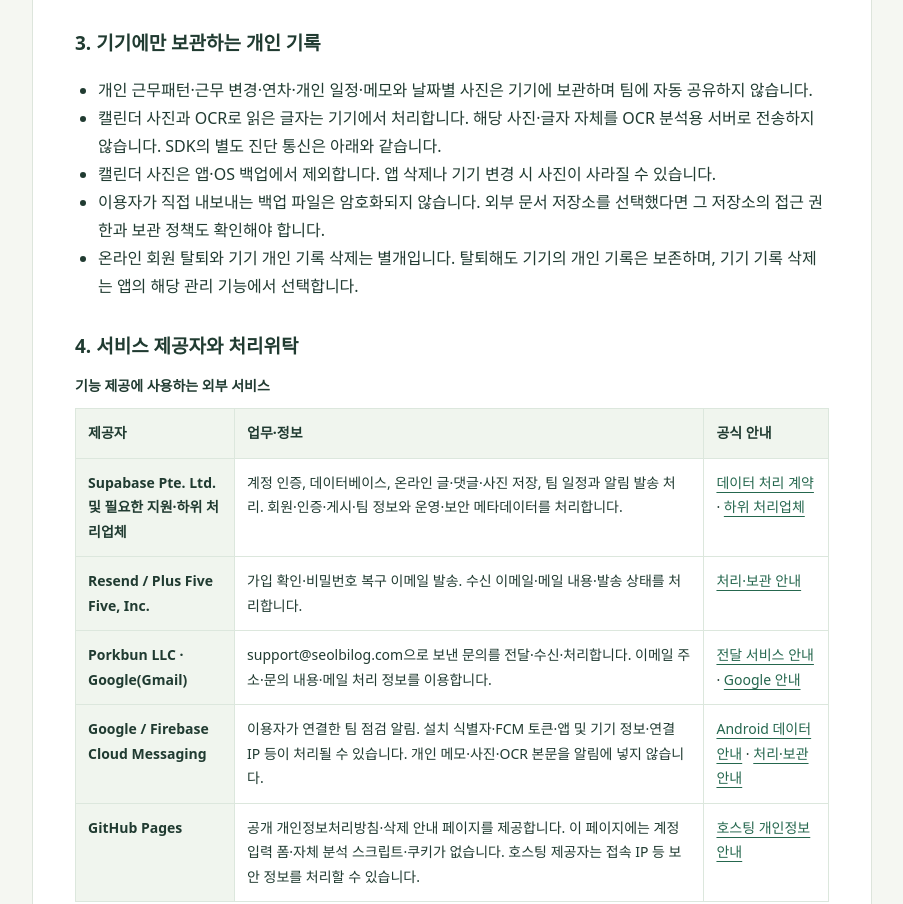
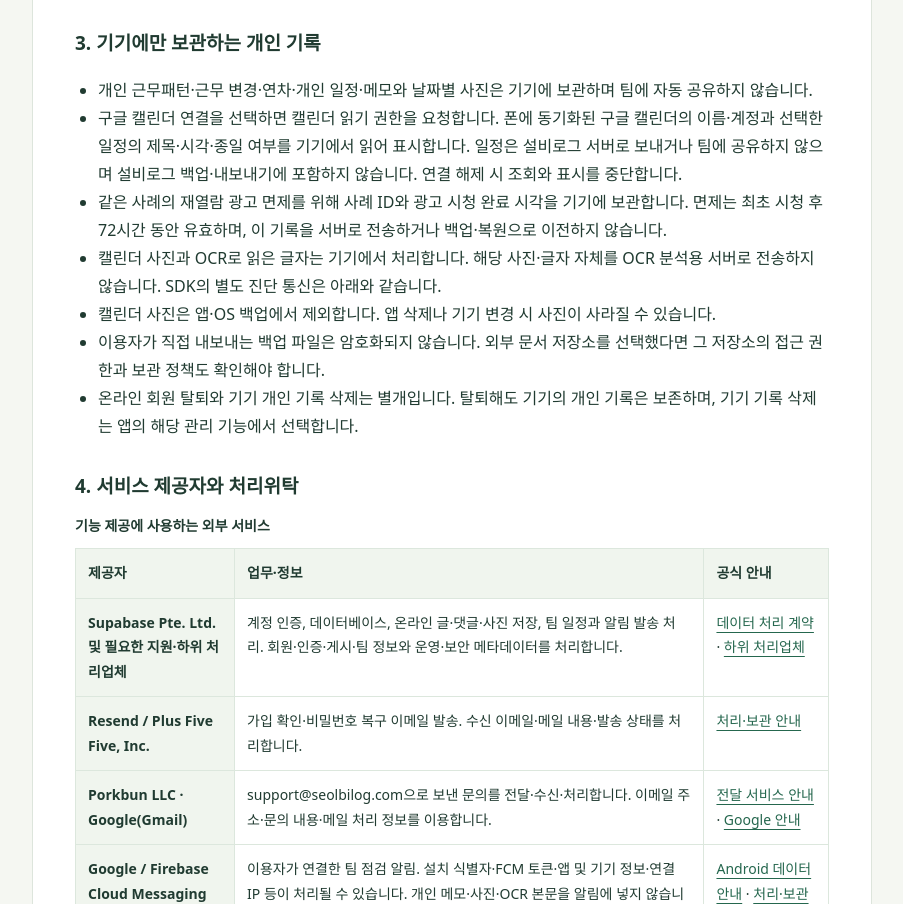
Before and after one commit to rainbow-talk-dev-0903/seolbilog-support, a plain HTML site: page privacy-policy.html in a window 1280 px wide. Shown: the part 1506-2410 px from the top of the page, without its empty margins (188-1091 px from the left). Drawn offline with Linux system fonts and the light colour scheme.

Commit message:
Explain optional device calendar display and local 72-hour case revisit record

```diff
--- a/privacy-policy.html
+++ b/privacy-policy.html
@@ -60,6 +60,8 @@
     <h2>3. 기기에만 보관하는 개인 기록</h2>
     <ul>
       <li>개인 근무패턴·근무 변경·연차·개인 일정·메모와 날짜별 사진은 기기에 보관하며 팀에 자동 공유하지 않습니다.</li>
+      <li>구글 캘린더 연결을 선택하면 캘린더 읽기 권한을 요청합니다. 폰에 동기화된 구글 캘린더의 이름·계정과 선택한 일정의 제목·시각·종일 여부를 기기에서 읽어 표시합니다. 일정은 설비로그 서버로 보내거나 팀에 공유하지 않으며 설비로그 백업·내보내기에 포함하지 않습니다. 연결 해제 시 조회와 표시를 중단합니다.</li>
+      <li>같은 사례의 재열람 광고 면제를 위해 사례 ID와 광고 시청 완료 시각을 기기에 보관합니다. 면제는 최초 시청 후 72시간 동안 유효하며, 이 기록을 서버로 전송하거나 백업·복원으로 이전하지 않습니다.</li>
       <li>캘린더 사진과 OCR로 읽은 글자는 기기에서 처리합니다. 해당 사진·글자 자체를 OCR 분석용 서버로 전송하지 않습니다. SDK의 별도 진단 통신은 아래와 같습니다.</li>
       <li>캘린더 사진은 앱·OS 백업에서 제외합니다. 앱 삭제나 기기 변경 시 사진이 사라질 수 있습니다.</li>
       <li>이용자가 직접 내보내는 백업 파일은 암호화되지 않습니다. 외부 문서 저장소를 선택했다면 그 저장소의 접근 권한과 보관 정책도 확인해야 합니다.</li>
```
